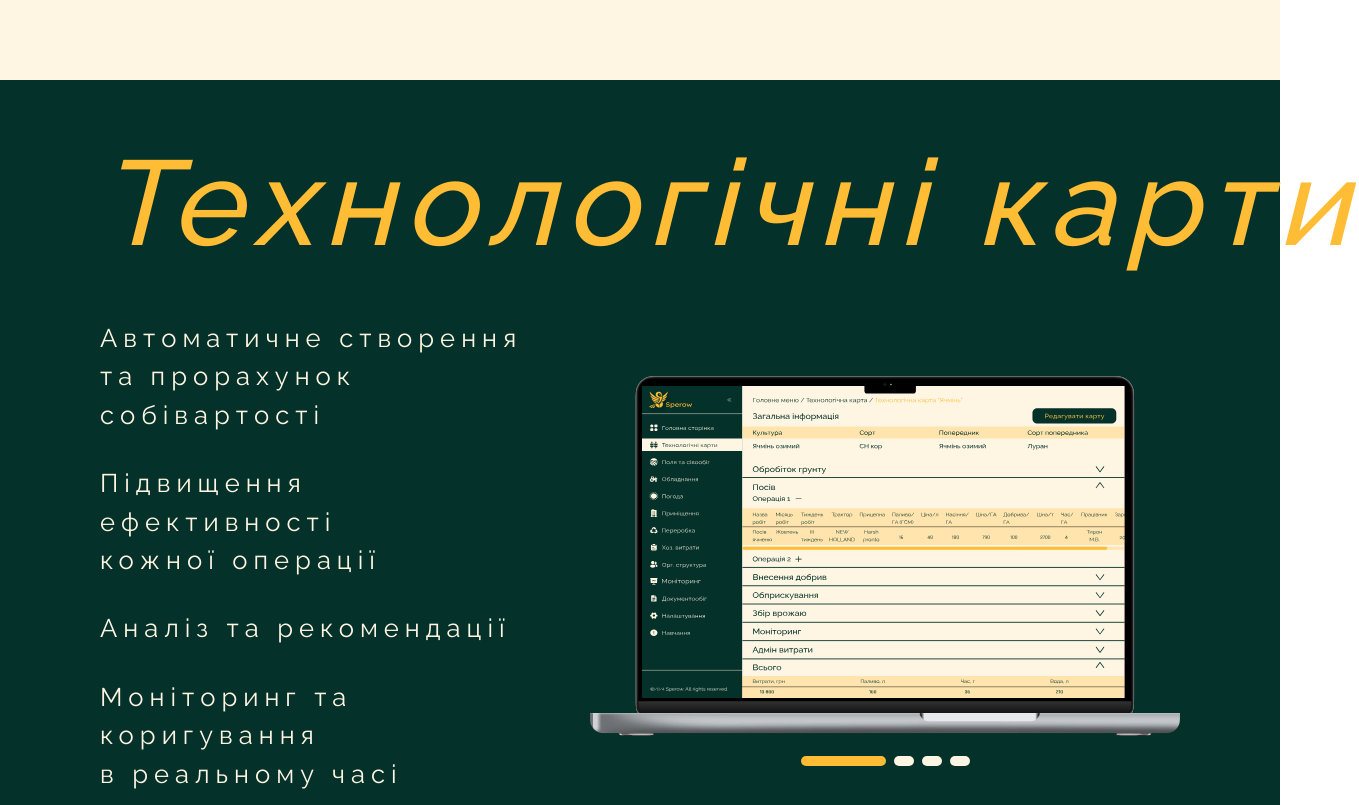
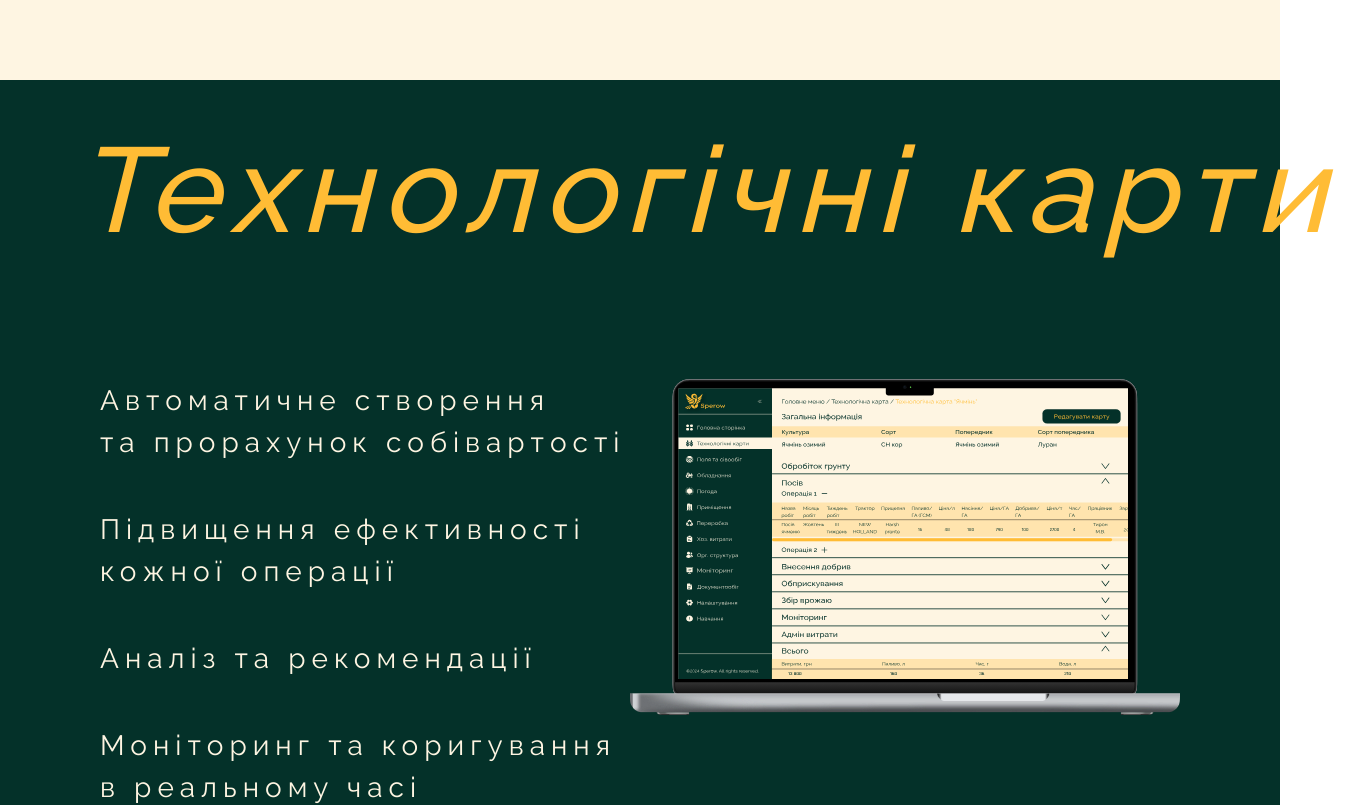
Before and after one commit to RuslanNedzelskyi/sperow_landing, a React (Create React App) app: page / in a window 1280 px wide. Shown: the part 2240-3045 px from the top of the page, 1359 px wide, since content can reach past the window. Built offline with nearby package versions, Linux system fonts and the light colour scheme.

Commit message:
Fuck off mask and grock ai

```diff
--- a/src/App.css
+++ b/src/App.css
@@ -214,7 +214,7 @@ body {
     min-height: 100vh;
   }
 
-  /* .tech_card_page {
+  .tech_card_page {
     height: 100%;
     min-height: 100vh;
     background-color: #043129 !important;
@@ -293,137 +293,7 @@ body {
         }
       }
     }
-  } */
-
-/* ai */
-
-  .tech_card_page {
-    min-height: 100vh;
-    background-color: #043129;
-    display: flex;
-    justify-content: center;
-    align-items: center;
   }
-
-  .tech_card_content_container {
-    width: 100%;
-    /* max-width: 1400px; */
-    /* padding: 50px 20px; */
-    padding-left: 100px;
-    padding-right: 100px;
-  }
-
-  .tech_card_title {
-    color: #ffbc35;
-    font-family: 'Raleway Medium';
-    font-style: italic;
-    font-size: clamp(60px, 10vw, 120px);
-    /* Адаптивний розмір шрифту */
-    line-height: 1.1;
-    white-space: nowrap;
-    letter-spacing: clamp(5px, 1vw, 10px);
-    /* Адаптивна відстань між символами */
-    display: block;
-    margin-bottom: 50px;
-    text-align: left;
-  }
-
-  .tech_card_text_container {
-    display: flex;
-    flex-wrap: wrap;
-    /* Дозволяє переносити елементи на малих екранах */
-    gap: 40px;
-    /* Відстань між текстом і картинкою */
-    justify-content: space-between;
-    align-items: center;
-  }
-
-  .tech_card_sub_text_container {
-    color: #fef5e2;
-    font-family: 'Raleway Regular';
-    font-size: clamp(18px, 2vw, 28px);
-    /* Адаптивний розмір шрифту */
-    flex: 1 1 400px;
-    /* Гнучка ширина тексту */
-    max-width: 530px;
-  }
-
-  .tech_card_text_item {
-    padding-bottom: 30px;
-    letter-spacing: clamp(2px, 0.5vw, 6px);
-    /* Адаптивна відстань між символами */
-  }
-
-  .tech_card_img_container {
-    flex: 1 1 50%;
-    /* Гнучка ширина картинки */
-    display: flex;
-    flex-direction: column;
-    align-items: center;
-  }
-
-  .logo_card_img {
-    width: 100%;
-    max-width: 800px;
-    /* Максимальна ширина картинки */
-    height: auto;
-    /* Зберігає пропорції */
-    padding-top: 20px;
-  }
-
-  .menu_slides_container {
-    display: flex;
-    justify-content: center;
-    gap: 8px;
-    padding: 20px 0;
-  }
-
-  .menu-item {
-    background-color: #fef5e2;
-    border-radius: 5px;
-    cursor: pointer;
-    transition: all 0.3s ease;
-  }
-
-  .item-1 {
-    width: 85px;
-    height: 10px;
-  }
-
-  .item-2,
-  .item-3,
-  .item-4 {
-    width: 20px;
-    height: 10px;
-  }
-
-  .menu-item.active {
-    background-color: #ffbc35;
-    /* Колір активного слайду */
-  }
-
-  /* Медіазапити для малих екранів */
-  @media (max-width: 768px) {
-    .tech_card_content_container {
-      padding-left: 100px;
-      padding-right: 100px;
-    }
-
-    .tech_card_text_container {
-      flex-direction: column;
-      text-align: center;
-    }
-
-    .tech_card_sub_text_container {
-      max-width: 100%;
-    }
-
-    .tech_card_img_container {
-      max-width: 100%;
-    }
-  }
-
-  /* ai */
 
   .ecosystem_page {
     background-color: #FEF5E2;
--- a/src/components/tech_card.tsx
+++ b/src/components/tech_card.tsx
@@ -1,107 +1,49 @@
-// import React, { forwardRef, useState } from 'react';
-// import TechCard1 from '../assets/images/macbook _tech_card_1.svg';
-// import TechCard2 from '../assets/images/macbook _tech_card_2.svg';
-// import TechCard3 from '../assets/images/macbook _tech_card_3.svg';
-// import TechCard4 from '../assets/images/macbook _tech_card_4.svg';
-
-// const TechCard = forwardRef<HTMLDivElement>((props, ref) => {
-//   const items = [1, 2, 3, 4];
-//   const [activeSlide, setActiveSlide] = useState(1);
-
-//   return <div ref={ref} className="tech_card_page">
-//     <div className='tech_card_content_container'>
-//       <span className='tech_card_title'>Технологічні карти</span>
-
-//       <div className='tech_card_text_container'>
-//         <div className='tech_card_sub_text_container'>
-//           <div className='tech_card_text_item'>
-//             <span className='tech_card_text'>Автоматичне створення</span>
-//             <br />
-//             <span className='tech_card_text'>та прорахунок собівартості</span>
-//           </div>
-//           <div className='tech_card_text_item'>
-//             <span className='tech_card_text'>Підвищення ефективності</span>
-//             <br />
-//             <span className='tech_card_text'>кожної операції</span>
-//           </div>
-//           <div className='tech_card_text_item'>
-//             <span className='tech_card_text'>Аналіз та рекомендації</span>
-//           </div>
-//           <div className='tech_card_text_item'>
-//             <span className='tech_card_text'>Моніторинг та коригування</span>
-//             <br />
-//             <span className='tech_card_text'>в реальному часі</span>
-//           </div>
-//         </div>
-//         <div className='tech_card_img_container'>
-//           <img className="logo_card_img" src={TechCard1} alt="Tech Card" />
-//           <div className='menu_slides_container'>
-//             {items.map((item, index) => (
-//               <div key={item} className={`menu-item item-${item}`}></div>
-//             ))}
-//           </div>
-//         </div>
-//       </div>
-//     </div>
-//   </div>;
-// });
-
-// export default TechCard;
-
 import React, { forwardRef, useState } from 'react';
 import TechCard1 from '../assets/images/macbook _tech_card_1.svg';
-// import TechCard2 from '../assets/images/macbook _tech_card_2.svg';
-// import TechCard3 from '../assets/images/macbook _tech_card_3.svg';
-// import TechCard4 from '../assets/images/macbook _tech_card_4.svg';
+import TechCard2 from '../assets/images/macbook _tech_card_2.svg';
+import TechCard3 from '../assets/images/macbook _tech_card_3.svg';
+import TechCard4 from '../assets/images/macbook _tech_card_4.svg';
 
 const TechCard = forwardRef<HTMLDivElement>((props, ref) => {
   const items = [1, 2, 3, 4];
   const [activeSlide, setActiveSlide] = useState(1);
 
-  return (
-    <div ref={ref} className="tech_card_page">
-      <div className="tech_card_content_container">
-        <span className="tech_card_title">Технологічні карти</span>
+  return <div ref={ref} className="tech_card_page">
+    <div className='tech_card_content_container'>
+      <span className='tech_card_title'>Технологічні карти</span>
 
-        <div className="tech_card_text_container">
-          <div className="tech_card_sub_text_container">
-            <div className="tech_card_text_item">
-              <span className="tech_card_text">Автоматичне створення</span>
+      <div className='tech_card_text_container'>
+        <div className='tech_card_sub_text_container'>
+          <div className='tech_card_text_item'>
+            <span className='tech_card_text'>Автоматичне створення</span>
             <br />
-              <span className="tech_card_text">та прорахунок собівартості</span>
+            <span className='tech_card_text'>та прорахунок собівартості</span>
           </div>
-            <div className="tech_card_text_item">
-              <span className="tech_card_text">Підвищення ефективності</span>
+          <div className='tech_card_text_item'>
+            <span className='tech_card_text'>Підвищення ефективності</span>
             <br />
-              <span className="tech_card_text">кожної операції</span>
+            <span className='tech_card_text'>кожної операції</span>
           </div>
-            <div className="tech_card_text_item">
-              <span className="tech_card_text">Аналіз та рекомендації</span>
+          <div className='tech_card_text_item'>
+            <span className='tech_card_text'>Аналіз та рекомендації</span>
           </div>
-            <div className="tech_card_text_item">
-              <span className="tech_card_text">Моніторинг та коригування</span>
+          <div className='tech_card_text_item'>
+            <span className='tech_card_text'>Моніторинг та коригування</span>
             <br />
-              <span className="tech_card_text">в реальному часі</span>
+            <span className='tech_card_text'>в реальному часі</span>
           </div>
         </div>
-          <div className="tech_card_img_container">
+        <div className='tech_card_img_container'>
           <img className="logo_card_img" src={TechCard1} alt="Tech Card" />
-            <div className="menu_slides_container">
-              {items.map((item) => (
-                <div
-                  key={item}
-                  className={`menu-item item-${item} ${
-                    activeSlide === item ? 'active' : ''
-                  }`}
-                  onClick={() => setActiveSlide(item)}
-                ></div>
+          <div className='menu_slides_container'>
+            {items.map((item, index) => (
+              <div key={item} className={`menu-item item-${item}`}></div>
             ))}
           </div>
         </div>
       </div>
     </div>
-    </div>
-  );
+  </div>;
 });
 
 export default TechCard;
```
Lines whose indentation alone changed are shown as unchanged.
